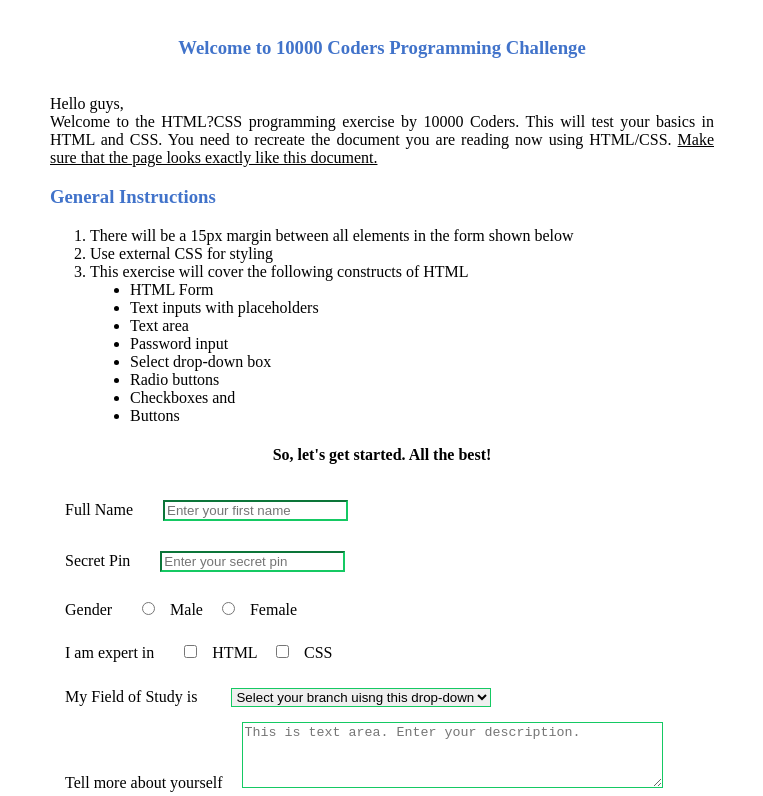
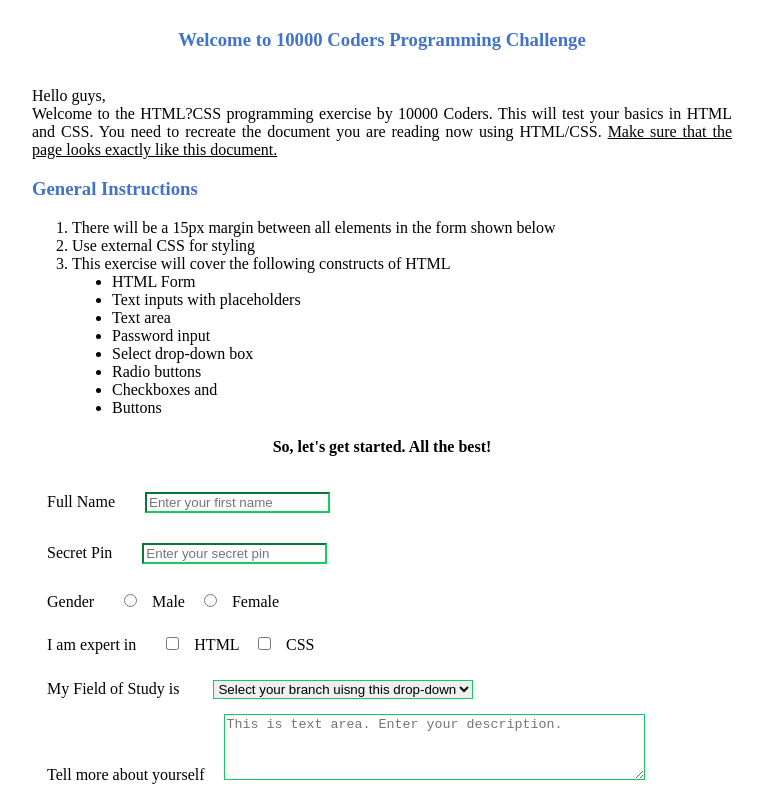
Before and after one commit to krishna-sainath/krishna-sainath.github.io, a plain HTML site: page index.html in a window 1280 px wide. Shown: the part 99-895 px from the top of the page, without its empty margins (258-1021 px from the left). Drawn offline with Linux system fonts and the light colour scheme.

Commit message:
Updated style.css

```diff
--- a/style.css
+++ b/style.css
@@ -19,6 +19,6 @@ Button{
 }
 
 body{
-	padding-left: 300px;
-	padding-right: 300px;
+	max-width: 700px;
+  	margin: auto;
 }
```
